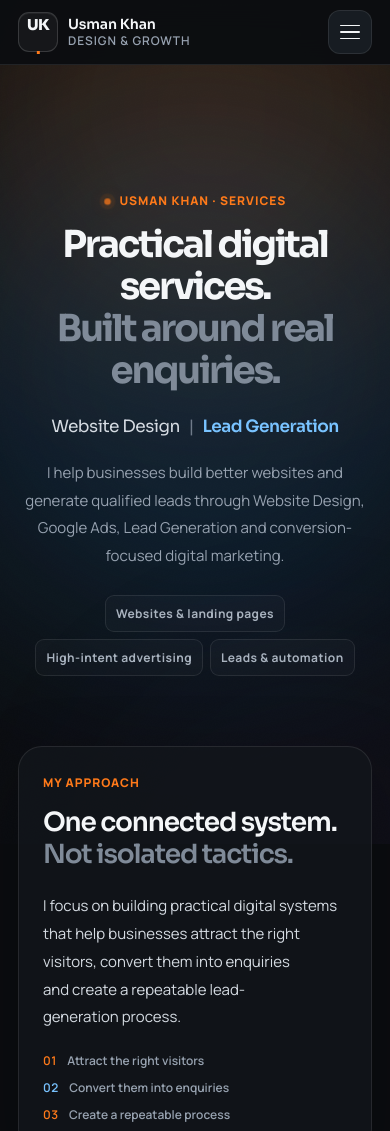
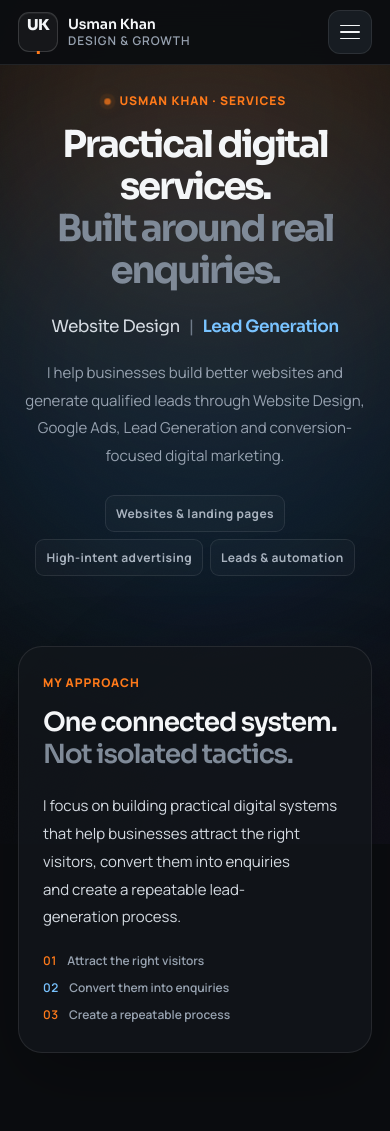
Before and after one commit to khanussu007/Claude, a website: page public/services.html in a window 390 px wide. Shown: the top 1131 px of the page. Drawn offline with Linux system fonts and the light colour scheme.

Commit message:
Update services.css

```diff
--- a/public/assets/css/services.css
+++ b/public/assets/css/services.css
@@ -341,7 +341,9 @@
 
 @media (max-width: 960px) {
   .services-hero {
-    min-height: 610px;
+    /* Header is sticky (in normal flow) at <=960px, so the fixed-header offset is no longer needed. */
+    min-height: 0;
+    padding-top: clamp(28px, 5vw, 48px);
   }
 
   .service-approach {
@@ -367,7 +369,7 @@
 @media (max-width: 760px) {
   .services-hero {
     min-height: auto;
-    padding: 145px 0 78px;
+    padding: clamp(28px, 5vw, 48px) 0 78px;
   }
 
   .services-hero h1 {
@@ -404,7 +406,7 @@
 
 @media (max-width: 580px) {
   .services-hero {
-    padding: 128px 0 70px;
+    padding: clamp(28px, 5vw, 48px) 0 70px;
   }
 
   .services-hero .hero-eyebrow {
```
